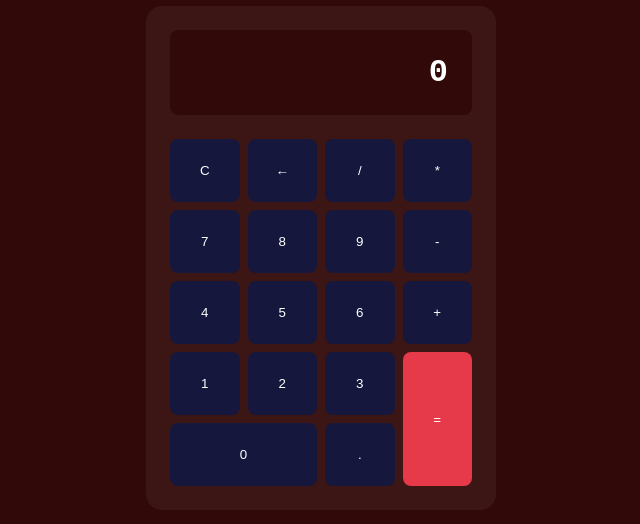
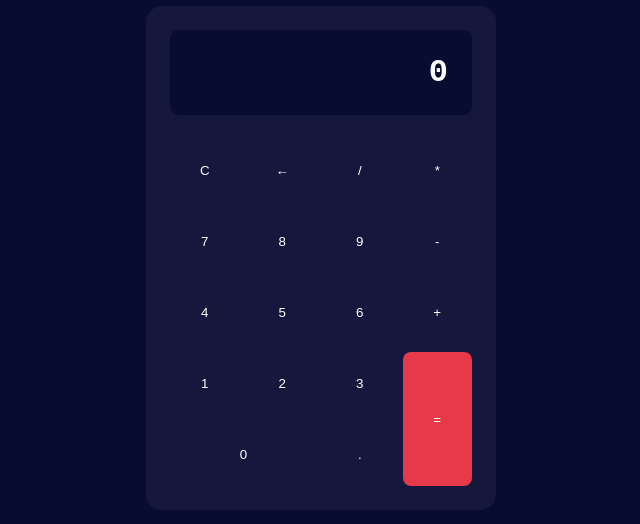
Before and after one commit to anfoxy-ware/parcialsurge, a website: page index.html in a window 1280 px wide. Shown: the part 142-666 px from the top of the page, without its empty margins (319-959 px from the left). Drawn offline with Linux system fonts and the light colour scheme.

Commit message:
Arreglos de la pagina

```diff
--- a/index.html
+++ b/index.html
@@ -4,7 +4,7 @@
     <meta charset="UTF-8">
     <meta http-equiv="X-UA-Compatible" content="IE=edge">
     <meta name="viewport" content="width=device-width, initial-scale=1.0">
-    <title>Frandys</title>
+    <title>calculadora</title>
     <link rel="stylesheet" href="styles.css">
     <style></style>
 </head>
--- a/styles.css
+++ b/styles.css
@@ -7,13 +7,13 @@
 
 body {
     min-height: 100vh;
-    background-color: #310909;
+    background-color: #090c31;
     display: grid;
     place-items: center;
 }
 
 .calculadora {
-    background-color: #3c1515;
+    background-color: #15173c;
     color: white;
     width: 350px;
     max-width: 100%;
@@ -26,7 +26,7 @@ body {
 
 .pantalla {
     grid-column: 1 / -1;
-    background-color: #310909;
+    background-color: #090c31;
     padding: 1.5rem;
     font-size: 2rem;
     text-align: right;
```
